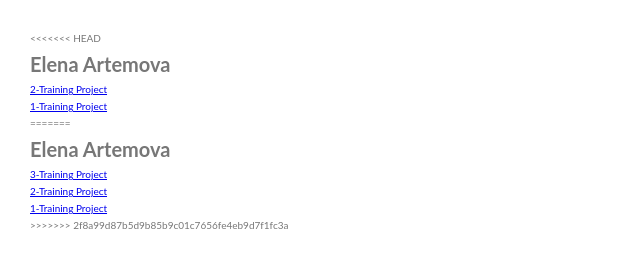
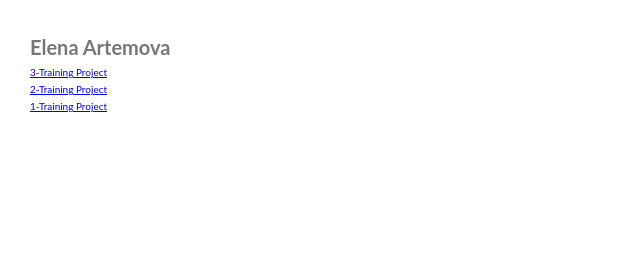
Before and after one commit to eartemova/eartemova.github.io, a plain HTML site: page index.html in a window 1280 px wide. Shown: the whole page, without its empty margins (0-640 px from the left). Drawn offline with Linux system fonts and the light colour scheme; files that its build step writes are made by us from their sources.

Commit message:
Update index on Git

```diff
--- a/index.html
+++ b/index.html
@@ -1,26 +1,3 @@
-<<<<<<< HEAD
-<!DOCTYPE html>
-<html lang="en">
-    <head>
-        <meta charset="UTF-8">
-            <meta name="viewport" content="width=device-width, initial-scale=1.0">
-            <link href="https://fonts.googleapis.com/css?family=Ubuntu:300,400,500,700,700i" rel="stylesheet">
-            <link rel="stylesheet" href="css/style.css">
-
-            <title>Elena Artemova | Web Newbie Training Page</title>
-    </head>
-    <body>
-        <h1>Elena Artemova</h1>
-            <p>
-                <a href="https://eartemova.github.io/Natours/index.html">2-Training Project</a>
-            </p>
-            <p>
-                <a href="https://eartemova.github.io/931007-gllacy">1-Training Project</a>
-            </p>
-    </body>
-</html>
-
-=======
 <!DOCTYPE html>
 <html lang="en">
     <head>
@@ -44,5 +21,3 @@
             </p>
     </body>
 </html>
-
->>>>>>> 2f8a99d87b5d9b85b9c01c7656fe4eb9d7f1fc3a
```
